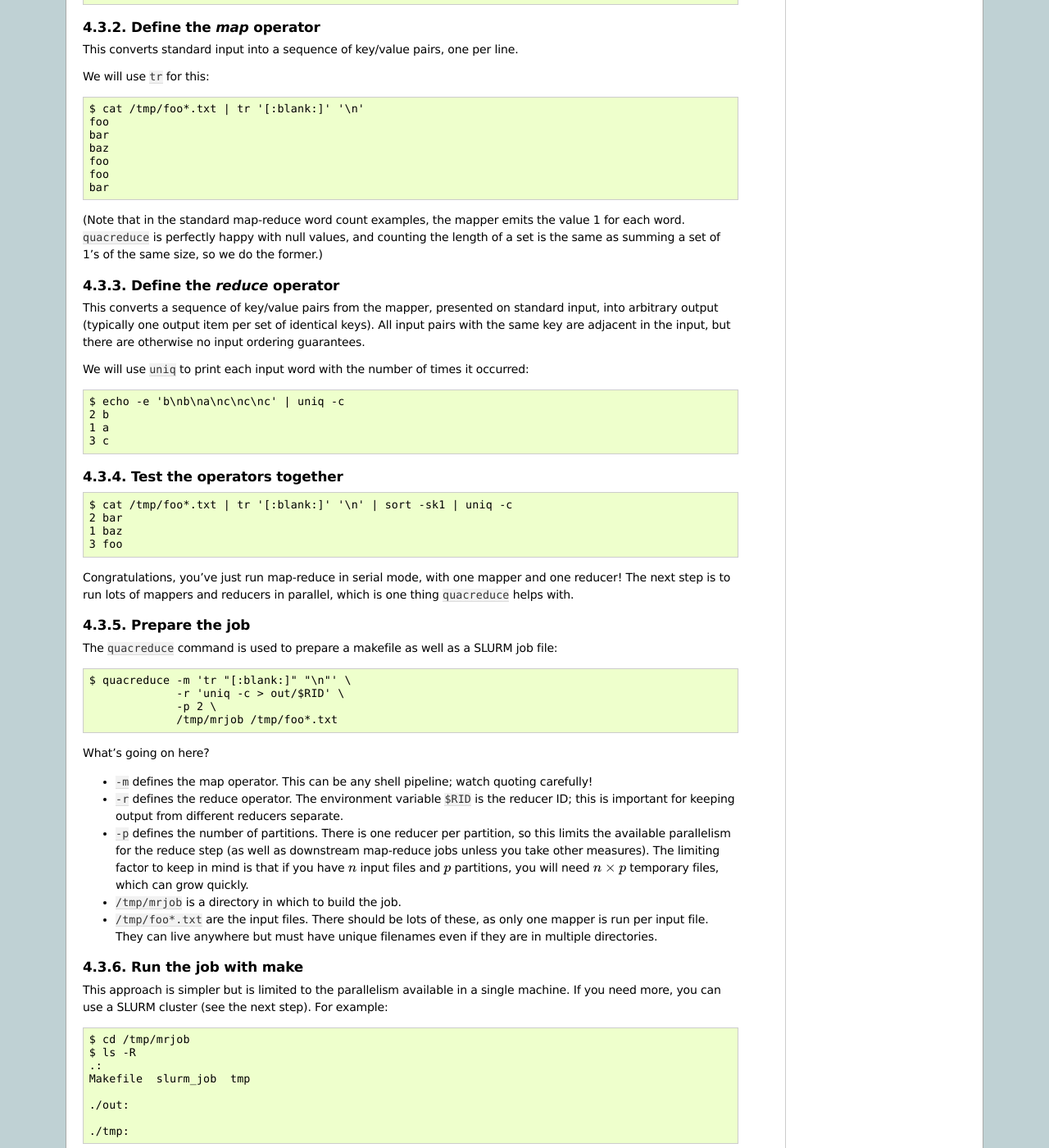
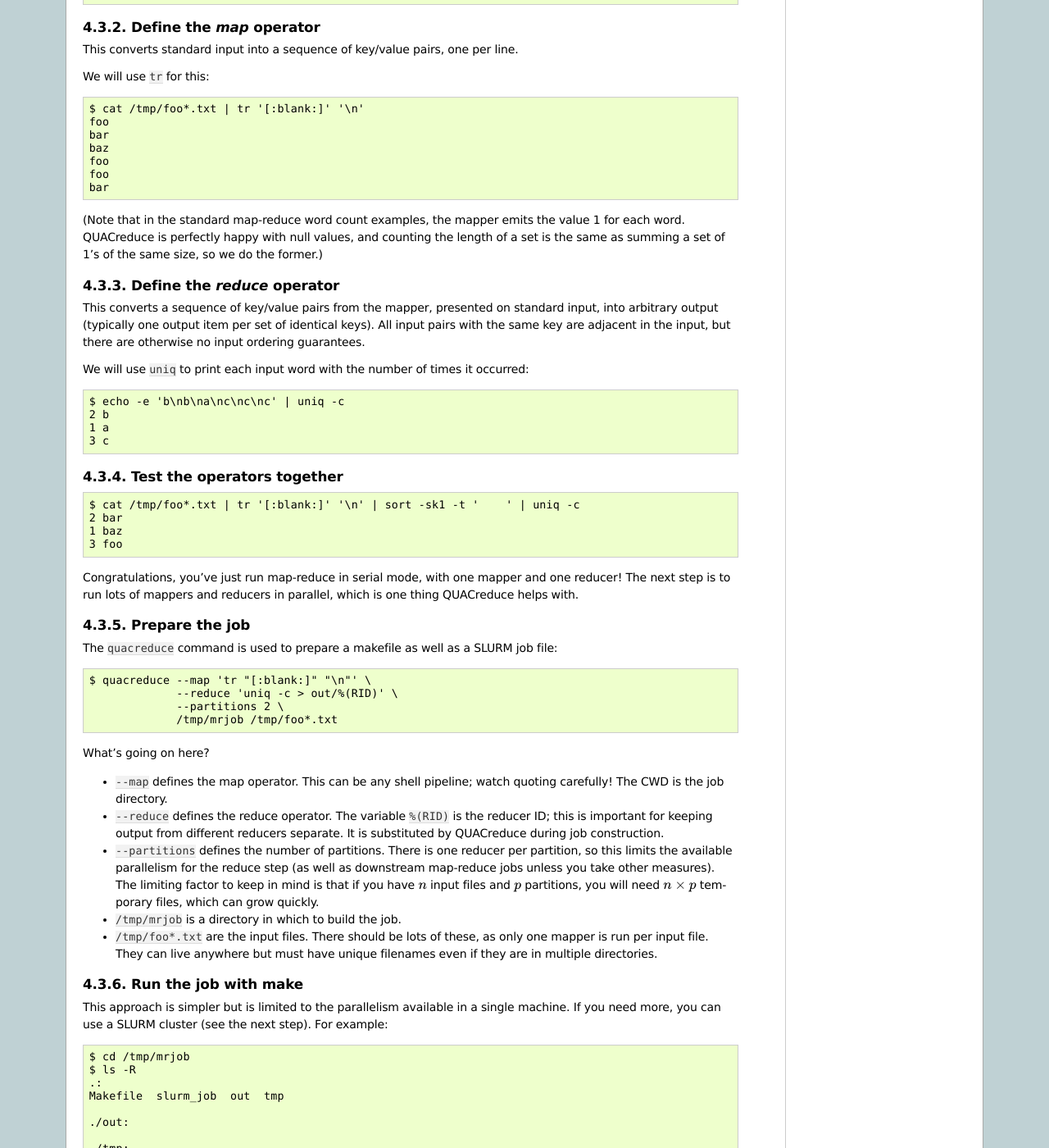
Before and after one commit to reidpr/quac, a Sphinx documentation site: the page built from sphinx/map_reduce.rst, in a window 1280 px wide and 1400 px high, scrolled down 809 px. Shown: the whole window at 82% size. Built offline with Sphinx 7.4.7, drawn with Linux system fonts in a browser that asks for light colours; formulas are drawn with MathJax 3; some of the changed text lies outside the part shown.

Commit message:
quacreduce working on shell pipelines

```diff
--- a/sphinx/dependencies.rst
+++ b/sphinx/dependencies.rst
@@ -113,6 +113,11 @@ Debian Wheezy because it depends on ``grass641``, which is not available any
 more (``grass642`` is). The workaround is to build the ``.deb`` from source as
 explained in this bug report: http://hub.qgis.org/issues/6438
 
+Make
+====
+
+QUAC requires GNU Make 3.81.
+
 
 OS X notes
 ==========
--- a/sphinx/map_reduce.rst
+++ b/sphinx/map_reduce.rst
@@ -1,4 +1,4 @@
-Map-Reduce with ``quacreduce``
+Map-Reduce with QUACreduce
 ******************************
 
 Introduction
@@ -20,7 +20,7 @@ issues:
 - Map-reduce jobs cannot be run incrementally; if new input data are added,
   the entire job must be re-run.
 
-``quacreduce`` is a simple wrapper included with QUAC that solves these
+QUACreduce is a simple wrapper included with QUAC that solves these
 problems: it is designed for a fast filesystem shared by all nodes and can
 take advantage of nonpersistent node-local storage. It runs on top of ``make``
 for incremental processing and works on both a single node as well as in a
@@ -38,7 +38,7 @@ separating tab may or may be omitted. [4]_
 The ``quacreduce`` command implements this API by creating a makefile, which
 you then run with ``make`` (either directly or wrapped).
 
-``quacreduce`` also has a Python API which we do not cover here.
+QUACreduce also has a Python API which we do not cover here.
 
 Example
 =======
@@ -78,7 +78,7 @@ We will use ``tr`` for this::
   bar
 
 (Note that in the standard map-reduce word count examples, the mapper emits
-the value 1 for each word. ``quacreduce`` is perfectly happy with null values,
+the value 1 for each word. QUACreduce is perfectly happy with null values,
 and counting the length of a set is the same as summing a set of 1's of the
 same size, so we do the former.)
 
@@ -104,14 +104,14 @@ Test the operators together
 
 ::
 
-  $ cat /tmp/foo*.txt | tr '[:blank:]' '\n' | sort -sk1 | uniq -c
+  $ cat /tmp/foo*.txt | tr '[:blank:]' '\n' | sort -sk1 -t '	' | uniq -c
   2 bar
   1 baz
   3 foo
 
 Congratulations, you've just run map-reduce in serial mode, with one mapper
 and one reducer! The next step is to run lots of mappers and reducers in
-parallel, which is one thing ``quacreduce`` helps with.
+parallel, which is one thing QUACreduce helps with.
 
 Prepare the job
 ---------------
@@ -119,26 +119,26 @@ Prepare the job
 The ``quacreduce`` command is used to prepare a makefile as well as a SLURM
 job file::
 
-  $ quacreduce -m 'tr "[:blank:]" "\n"' \
-               -r 'uniq -c > out/$RID' \
-               -p 2 \
+  $ quacreduce --map 'tr "[:blank:]" "\n"' \
+               --reduce 'uniq -c > out/%(RID)' \
+               --partitions 2 \
                /tmp/mrjob /tmp/foo*.txt
 
 What's going on here?
 
-* ``-m`` defines the map operator. This can be any shell pipeline; watch
-  quoting carefully!
+* ``--map`` defines the map operator. This can be any shell pipeline; watch
+  quoting carefully! The CWD is the job directory.
 
-* ``-r`` defines the reduce operator. The environment variable ``$RID`` is
-  the reducer ID; this is important for keeping output from different
-  reducers separate.
+* ``--reduce`` defines the reduce operator. The variable ``%(RID)`` is the
+  reducer ID; this is important for keeping output from different reducers
+  separate. It is substituted by QUACreduce during job construction.
 
-* ``-p`` defines the number of partitions. There is one reducer per
-  partition, so this limits the available parallelism for the reduce step
-  (as well as downstream map-reduce jobs unless you take other measures).
-  The limiting factor to keep in mind is that if you have :math:`n` input
-  files and :math:`p` partitions, you will need :math:`n \times p`
-  temporary files, which can grow quickly.
+* ``--partitions`` defines the number of partitions. There is one reducer per
+  partition, so this limits the available parallelism for the reduce step (as
+  well as downstream map-reduce jobs unless you take other measures). The
+  limiting factor to keep in mind is that if you have :math:`n` input files
+  and :math:`p` partitions, you will need :math:`n \times p` temporary files,
+  which can grow quickly.
 
 * ``/tmp/mrjob`` is a directory in which to build the job.
 
@@ -156,13 +156,13 @@ step). For example::
   $ cd /tmp/mrjob
   $ ls -R
   .:
-  Makefile  slurm_job  tmp
+  Makefile  slurm_job  out  tmp
 
   ./out:
 
   ./tmp:
 
-``quacreduce`` has created two files and two directories:
+QUACreduce has created two files and two directories:
 
 * ``Makefile`` is what you expect; it defines the dependency graph among
   the temporary and job management files.
@@ -253,7 +253,7 @@ Python example.
 Drawbacks
 =========
 
-``quacreduce`` is pretty simple and has a number of limitations. If these are
+QUACreduce is pretty simple and has a number of limitations. If these are
 a problem, perhaps you are better off with something else. Some of these could
 be fixed, and others are more fundamental.
 
@@ -265,12 +265,12 @@ be fixed, and others are more fundamental.
   something without newlines, which is kind of annoying and wastes spacetime.
 
 * Scaling is not as good. If you need to run 10,000 mappers in parallel,
-  ``quacreduce`` is probably not for you.
+  QUACreduce is probably not for you.
 
 * As mentioned earlier, input filenames must be unique even if they came from
   different directories.
 
-* No automatic chunking of input; ``quacreduce`` cannot map a single file in
+* No automatic chunking of input; QUACreduce cannot map a single file in
   parallel.
 
 
@@ -281,8 +281,8 @@ FIXME
 - parallel sorts
 
 
-.. Footnotes
-   =========
+Footnotes
+=========
 
 .. [1] I know that it's usually spelled MapReduce, but I think InterCapping is
        stupid.
@@ -291,9 +291,9 @@ FIXME
        exactly the same set of nodes as a previous job and/or (b) node-local
        storage is explicitly wiped between jobs.
 
-.. [3] This is the same as Hadoop Streaming; the goal is to make
-       ``quacreduce`` components with non-null values work without
-       modification in that framework, though this is untested.
+.. [3] This is the same as Hadoop Streaming; the goal is to make QUACreduce
+       components with non-null values work without modification in that
+       framework, though this is untested.
 
 .. [4] Note that this contrasts with Hadoop Streaming, where a null key is
        permitted but a null value isn't.
```
Also changed, not shown: other parts of sphinx/map_reduce.rst (+3 -3 lines), README.rst (+5 -5 lines), 7 other files.
